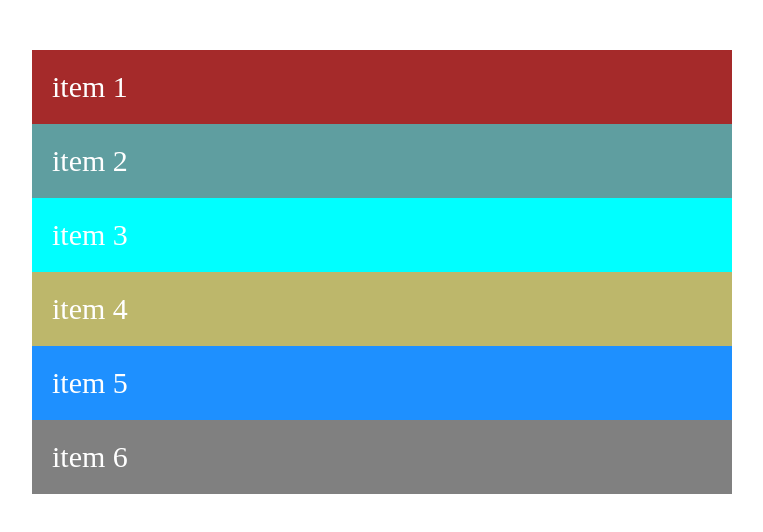
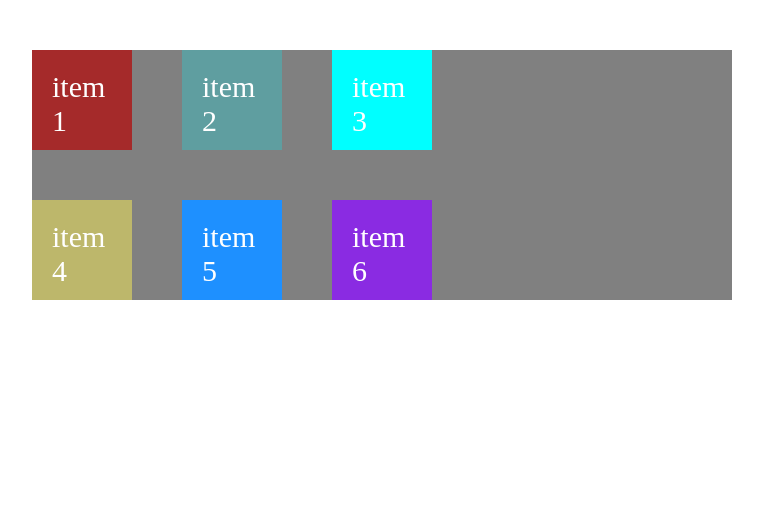
Before and after one commit to HuynhTanDuy/Twitter-UI-Clone, a plain HTML site: page grid/grid_setup.html in a window 1280 px wide. Shown: the whole page, without its empty margins (26-789 px from the left). Drawn offline with Linux system fonts and the light colour scheme.

Commit message:
create grid

```diff
--- a/grid/grid_setup.html
+++ b/grid/grid_setup.html
@@ -12,6 +12,12 @@
         background-color: grey;
         width: 700px;
         margin: 50px;
+        display: grid;
+        grid-template-rows: 100px 100px;
+        grid-template-columns: 100px 100px 100px;
+        /*grid-row-gap: 20px;*/
+        /*grid-column-gap: 30px;*/
+        grid-gap: 50px;
     }
 
     .item {
@@ -36,6 +42,9 @@
     .item-5 {
         background-color: dodgerblue;
     }
+    .item-6 {
+        background-color: blueviolet;
+    }
 
 </style>
 <body>
```
